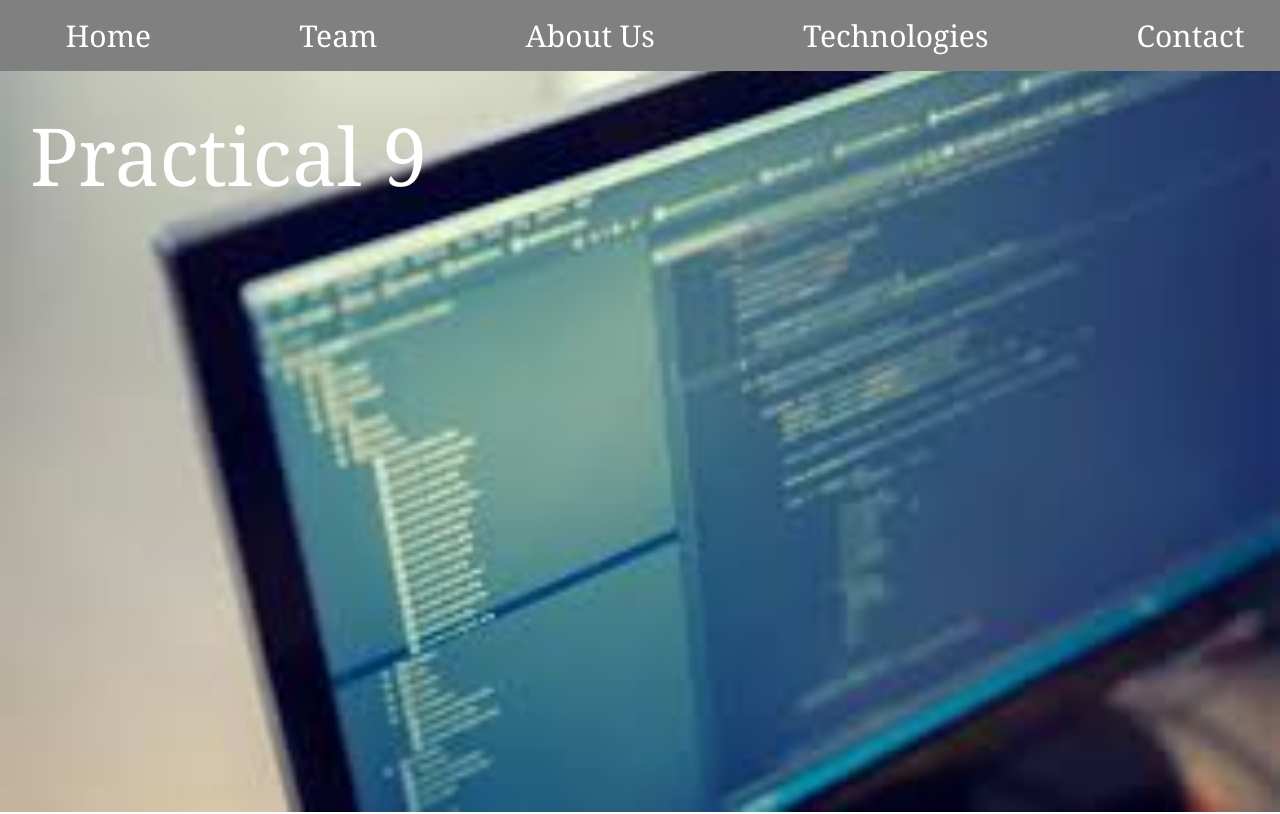
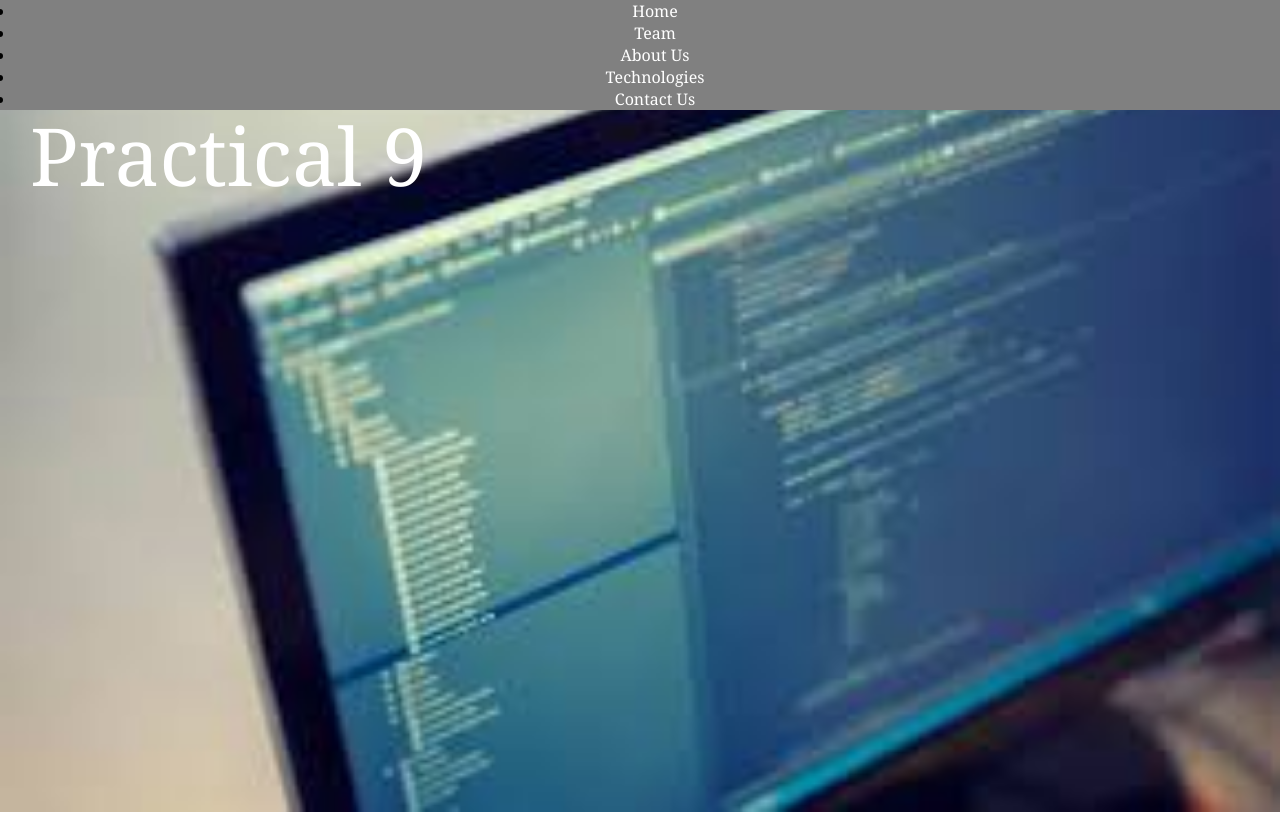
Before and after one commit to NamanKumar1/Fullstack-1_Exp-9, a plain HTML site: page index.html in a window 1280 px wide. Shown: the top 814 px of the page. Drawn offline with Linux system fonts and the light colour scheme.

Commit message:
add unordered list

```diff
--- a/index.html
+++ b/index.html
@@ -11,11 +11,13 @@
 
 <body>
     <div class="navigation">
-        <a href="#background" style="font-size: 30px;">Home</a>&emsp;&emsp;&emsp;&emsp;&emsp;&emsp;&emsp;&emsp;&emsp;
-        <a href="#team" style="font-size: 30px;">Team</a>&emsp;&emsp;&emsp;&emsp;&emsp;&emsp;&emsp;&emsp;&emsp;
-        <a href="#about" style="font-size: 30px;">About Us</a>&emsp;&emsp;&emsp;&emsp;&emsp;&emsp;&emsp;&emsp;&emsp;
-        <a href="#technology" style="font-size: 30px;">Technologies</a>&emsp;&emsp;&emsp;&emsp;&emsp;&emsp;&emsp;&emsp;&emsp;
-        <a href="#contact" style="font-size: 30px;">Contact</a>
+        <ul class="menu">
+            <li><a href="#background">Home</a></li>
+            <li><a href="#team">Team</a></li>
+            <li><a href="#about">About Us</a></li>
+            <li><a href="#technology">Technologies</a></li>
+            <li><a href="#contact">Contact Us</a></li>
+        </ul>
     </div>
     <div id="background"><br><br>
         <img src="./background.jpg" width="100%">
--- a/style.css
+++ b/style.css
@@ -15,7 +15,7 @@ a {
 
 .navigation {
     background-color: grey;
-    padding: 15px;
+    padding: 0 15px;
     text-align: center;
     margin-bottom: 10px;
     overflow: hidden;
```
